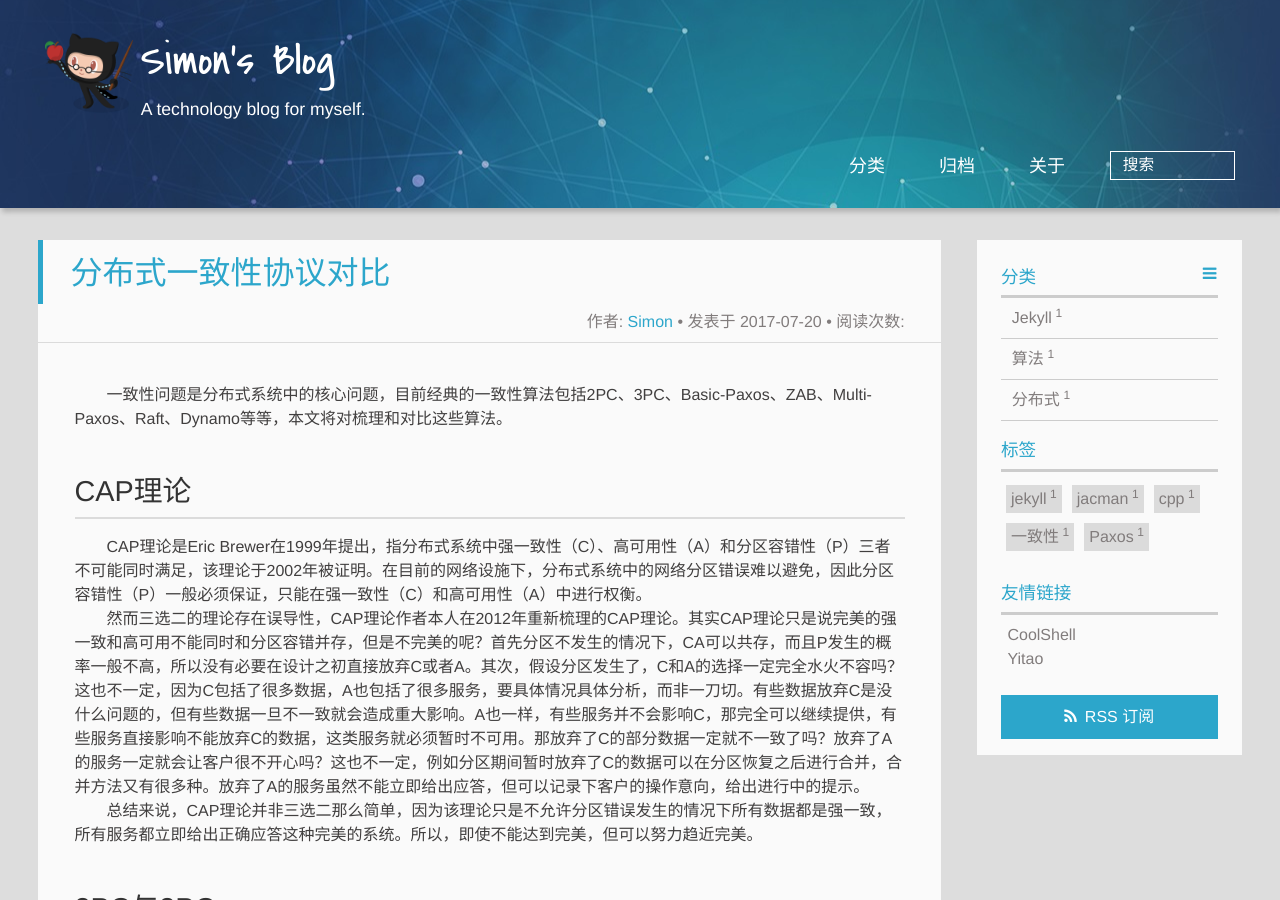
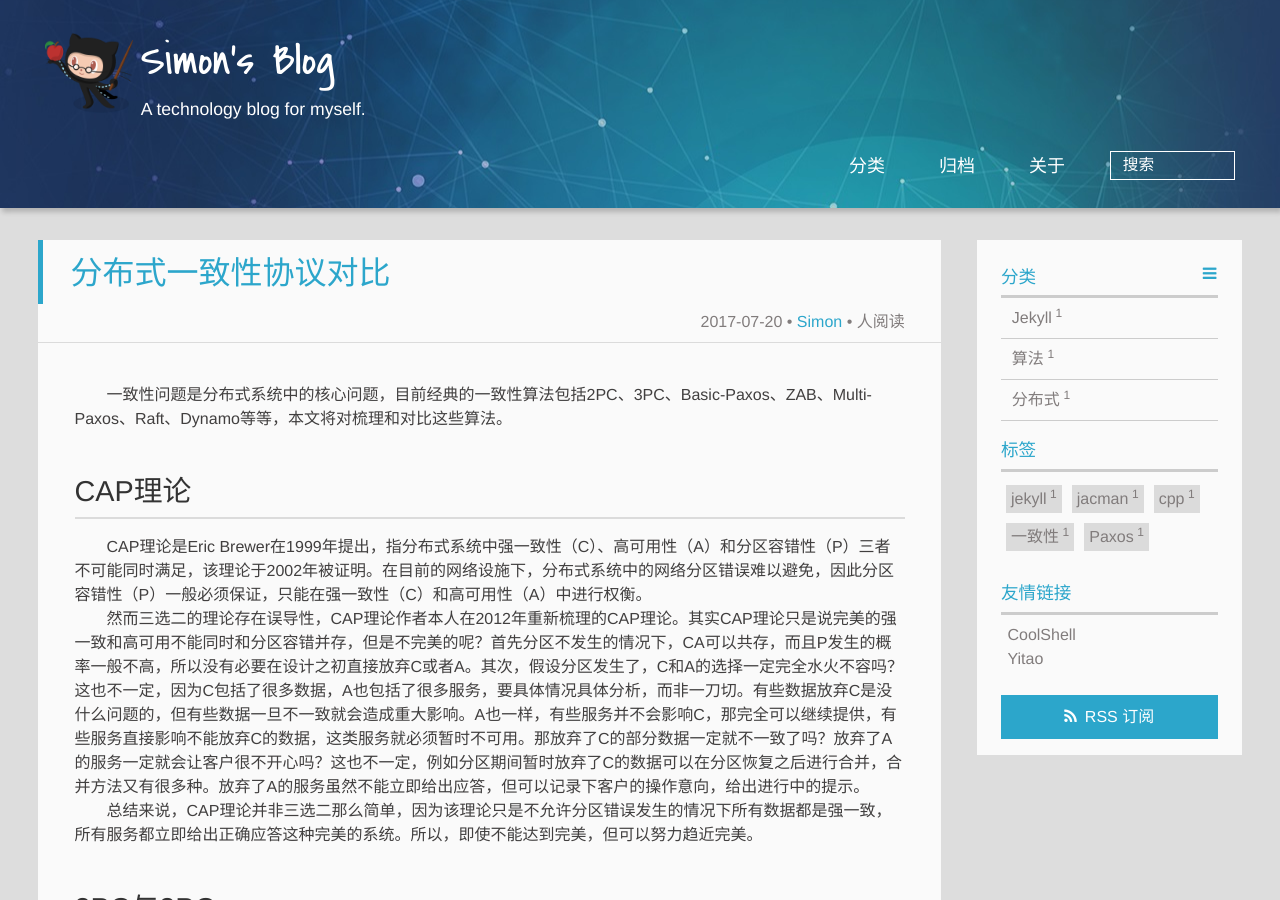
Before and after one commit to simonjoylet/simonjoylet.github.io, a Jekyll site: the page built from _posts/2017-07-20-distributed-consistency.md, in a window 1280 px wide and 900 px high. Built offline with Jekyll 4.4.1, drawn with Linux system fonts in a browser that asks for light colours; nearby versions of some CDN libraries; comment, search, counter and statistics services are not loaded.

Commit message:
adjust layout

```diff
--- a/_includes/_partial/post/header.html
+++ b/_includes/_partial/post/header.html
@@ -4,14 +4,15 @@
       <a href="{{ item.link }}" target="_blank" title="{{ item.title }}">{{ item.title }}</a>{% else %}
       <a href="{{ site.baseurl }}{{ item.url }}" title="{{ item.title }}" itemprop="url">{{ item.title }}</a>{% endif %}
   </h1>
-  <p class="article-author">作者: {% if site.author.google_plus %}
-		<a href="https://plus.google.com/{{ site.author.google_plus }}?rel=author" title="{{ site.author.name }}" target="_blank" itemprop="author">{{ site.author.name }}</a>
-		{% else %}
-		<a href="{{ site.baseurl }}/about" title="{{ site.author.name }}" target="_blank" itemprop="author">{{ site.author.name }}</a>
-		{% endif %}
-    <time datetime="{{ item.date }}" itemprop="datePublished">  • {{ lang.datepublished }} {{ item.date | date: "%F" }}</time>
+  <p class="article-author">
+    <time datetime="{{ item.date }}" itemprop="datePublished">{{ item.date | date: "%F" }}</time>
+      • {% if site.author.google_plus %}
+    <a href="https://plus.google.com/{{ site.author.google_plus }}?rel=author" title="{{ site.author.name }}" target="_blank" itemprop="author">{{ site.author.name }}</a>
+    {% else %}
+    <a href="{{ site.baseurl }}/about" title="{{ site.author.name }}" target="_blank" itemprop="author">{{ site.author.name }}</a>
+    {% endif %}
     {% if site.leancloud.enable %}
-       <span id="{{ item.url }}" class="leancloud_visitors" data-flag-title="{{ page.title }}">  • 阅读次数: <span class="leancloud-visitors-count"></span></span>
+       <span id="{{ item.url }}" class="leancloud_visitors" data-flag-title="{{ page.title }}">  • <span class="leancloud-visitors-count"></span> 人阅读</span>
    {% endif %}
   </p>
 </header>
```
